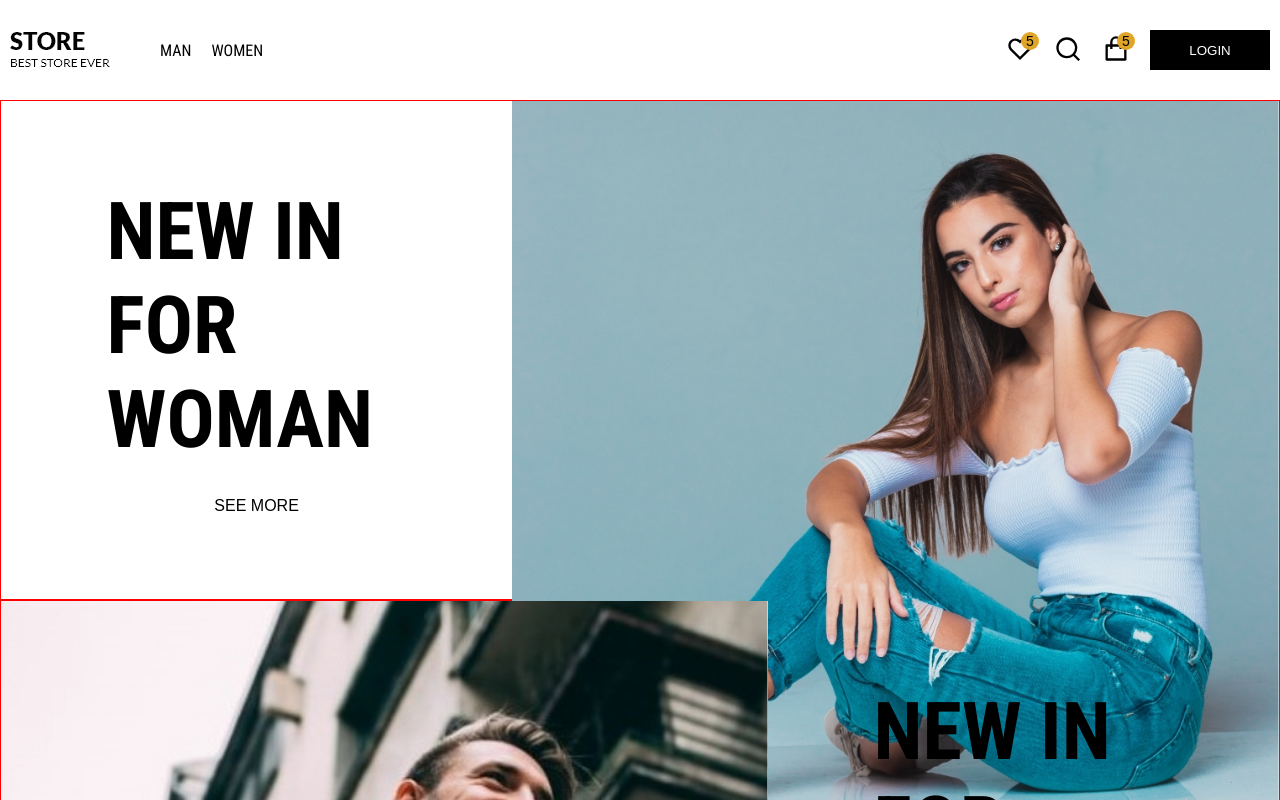
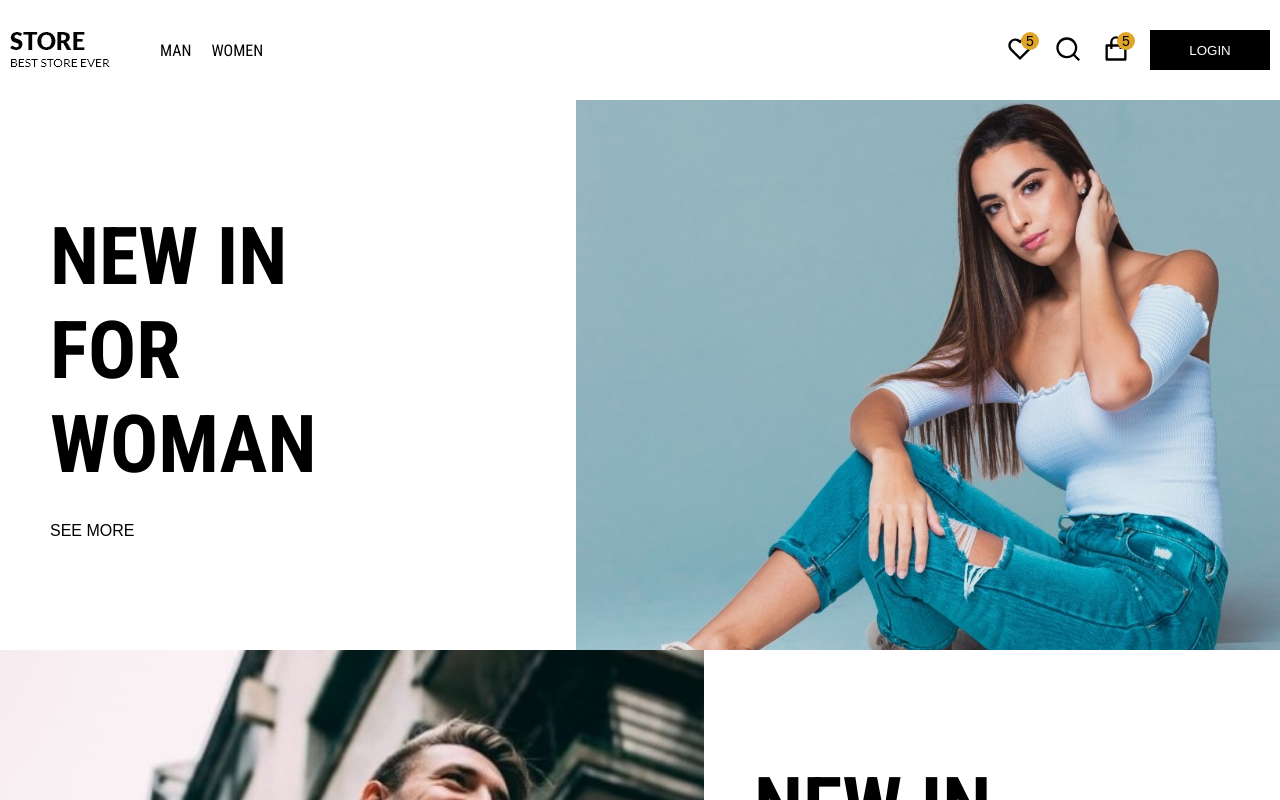
Before and after one commit to 1991Pawel/e-comerce-next, a Next.js app in the folder client/: page / in a window 1280 px wide. Shown: the top 800 px of the page. Built offline with nearby package versions, Linux system fonts and the light colour scheme.

Commit message:
chage css styles for index page

```diff
--- a/client/styles/pages/index.module.css
+++ b/client/styles/pages/index.module.css
@@ -4,21 +4,21 @@
 }
 
 .collection {
-  height: 500px;
+  height: 550px;
   display: flex;
-  border: 1px solid red;
 }
 
 .collection__content {
-  width: 40%;
+  width: 45%;
   display: flex;
   flex-direction: column;
+  padding-left: 5rem;
   justify-content: center;
-  align-items: center;
 }
 
 .collection__photo {
-  width: 60%;
+  width: 55%;
+  overflow: hidden;
 }
 
 .collection__img {
@@ -41,4 +41,5 @@
   background: transparent;
   border: none;
   cursor: pointer;
+  align-self: flex-start;
 }
```
Also changed, not shown: client/public/images/man.jpg, client/public/images/women.jpg.
